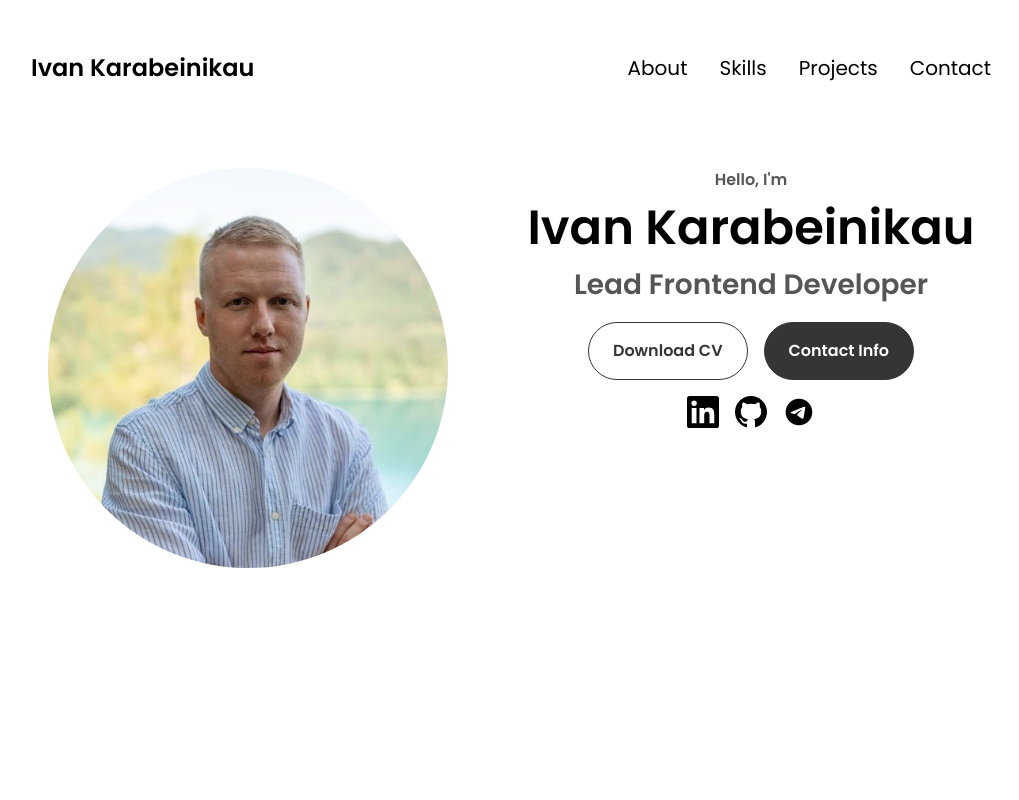
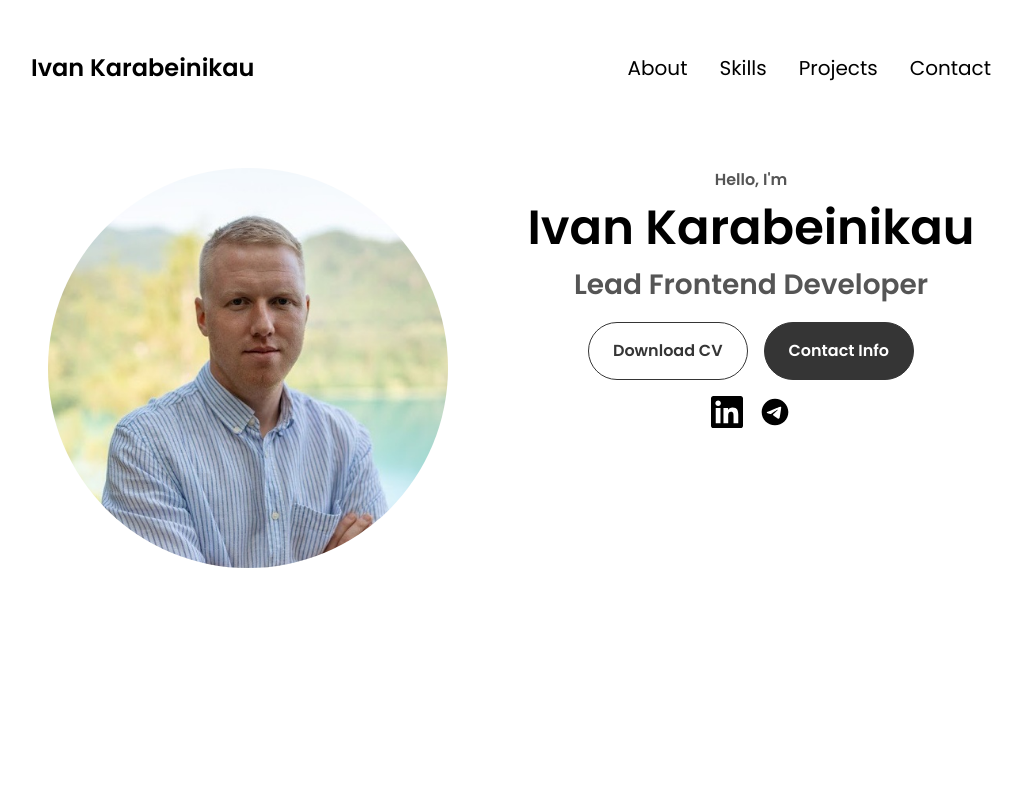
Before and after one commit to inkorobeynikov/portfolio, a Next.js app: page / in a window 1280 px wide. Shown: the top 800 px of the page, without its empty margins (129-1148 px from the left). Built offline with nearby package versions, Linux system fonts and the light colour scheme.

Commit message:
update links

```diff
--- a/app/contact/page.tsx
+++ b/app/contact/page.tsx
@@ -89,7 +89,7 @@ export default function ContactPage() {
           <LinkedInIcon />
           <h3 className="font-semibold mt-4 mb-2">LinkedIn</h3>
           <a
-            href="https://linkedin.com/in/ivankarabeinikau"
+            href="https://www.linkedin.com/in/ivan-karabeinikau-9250a8120/"
             target="_blank"
             rel="noopener noreferrer"
             className="text-[var(--color-text-secondary)] hover:text-[var(--color-text-primary)] transition-colors"
--- a/app/layout.tsx
+++ b/app/layout.tsx
@@ -12,7 +12,7 @@ const poppins = Poppins({
 });
 
 export const metadata: Metadata = {
-  metadataBase: new URL('https://ivankarabeinikau.com'),
+  metadataBase: new URL('https://ivank.tech'),
   title: {
     default: 'Ivan Karabeinikau — Lead Frontend Developer',
     template: '%s | Ivan Karabeinikau',
@@ -31,7 +31,7 @@ export const metadata: Metadata = {
   openGraph: {
     type: 'website',
     locale: 'en_US',
-    url: 'https://ivankarabeinikau.com',
+    url: 'https://ivank.tech',
     siteName: 'Ivan Karabeinikau',
     title: 'Ivan Karabeinikau — Lead Frontend Developer',
     description:
--- a/app/page.tsx
+++ b/app/page.tsx
@@ -6,12 +6,6 @@ import { getHomeContent, getProjects } from "@/lib/content";
 const LinkedInIcon = () => (
   <svg className="icon" viewBox="0 0 24 24" fill="currentColor">
     <path d="M20.447 20.452h-3.554v-5.569c0-1.328-.027-3.037-1.852-3.037-1.853 0-2.136 1.445-2.136 2.939v5.667H9.351V9h3.414v1.561h.046c.477-.9 1.637-1.85 3.37-1.85 3.601 0 4.267 2.37 4.267 5.455v6.286zM5.337 7.433c-1.144 0-2.063-.926-2.063-2.065 0-1.138.92-2.063 2.063-2.063 1.14 0 2.064.925 2.064 2.063 0 1.139-.925 2.065-2.064 2.065zm1.782 13.019H3.555V9h3.564v11.452zM22.225 0H1.771C.792 0 0 .774 0 1.729v20.542C0 23.227.792 24 1.771 24h20.451C23.2 24 24 23.227 24 22.271V1.729C24 .774 23.2 0 22.222 0h.003z" />
-  </svg>
-);
-
-const GitHubIcon = () => (
-  <svg className="icon" viewBox="0 0 24 24" fill="currentColor">
-    <path d="M12 0c-6.626 0-12 5.373-12 12 0 5.302 3.438 9.8 8.207 11.387.599.111.793-.261.793-.577v-2.234c-3.338.726-4.033-1.416-4.033-1.416-.546-1.387-1.333-1.756-1.333-1.756-1.089-.745.083-.729.083-.729 1.205.084 1.839 1.237 1.839 1.237 1.07 1.834 2.807 1.304 3.492.997.107-.775.418-1.305.762-1.604-2.665-.305-5.467-1.334-5.467-5.931 0-1.311.469-2.381 1.236-3.221-.124-.303-.535-1.524.117-3.176 0 0 1.008-.322 3.301 1.23.957-.266 1.983-.399 3.003-.404 1.02.005 2.047.138 3.006.404 2.291-1.552 3.297-1.23 3.297-1.23.653 1.653.242 2.874.118 3.176.77.84 1.235 1.911 1.235 3.221 0 4.609-2.807 5.624-5.479 5.921.43.372.823 1.102.823 2.222v3.293c0 .319.192.694.801.576 4.765-1.589 8.199-6.086 8.199-11.386 0-6.627-5.373-12-12-12z" />
   </svg>
 );
 
@@ -84,7 +78,7 @@ export default function HomePage() {
       <section id="profile">
         <div className="section__pic-container">
           <Image
-            src="/PROFILE.jpg"
+            src="/profile.JPG"
             alt="Ivan Karabeinikau profile picture"
             width={400}
             height={400}
@@ -111,20 +105,12 @@ export default function HomePage() {
           </div>
           <div id="socials-container">
             <a
-              href="https://linkedin.com/in/ivankarabeinikau"
+              href="https://www.linkedin.com/in/ivan-karabeinikau-9250a8120/"
               target="_blank"
               rel="noopener noreferrer"
               aria-label="LinkedIn"
             >
               <LinkedInIcon />
-            </a>
-            <a
-              href="https://github.com/ivankarabeinikau"
-              target="_blank"
-              rel="noopener noreferrer"
-              aria-label="GitHub"
-            >
-              <GitHubIcon />
             </a>
             <a
               href="https://t.me/vanyakorobeynikov"
@@ -322,7 +308,7 @@ export default function HomePage() {
             <LinkedInIcon />
             <p>
               <a
-                href="https://linkedin.com/in/ivankarabeinikau"
+                href="https://www.linkedin.com/in/ivan-karabeinikau-9250a8120/"
                 target="_blank"
                 rel="noopener noreferrer"
                 className="hover:underline"
```
